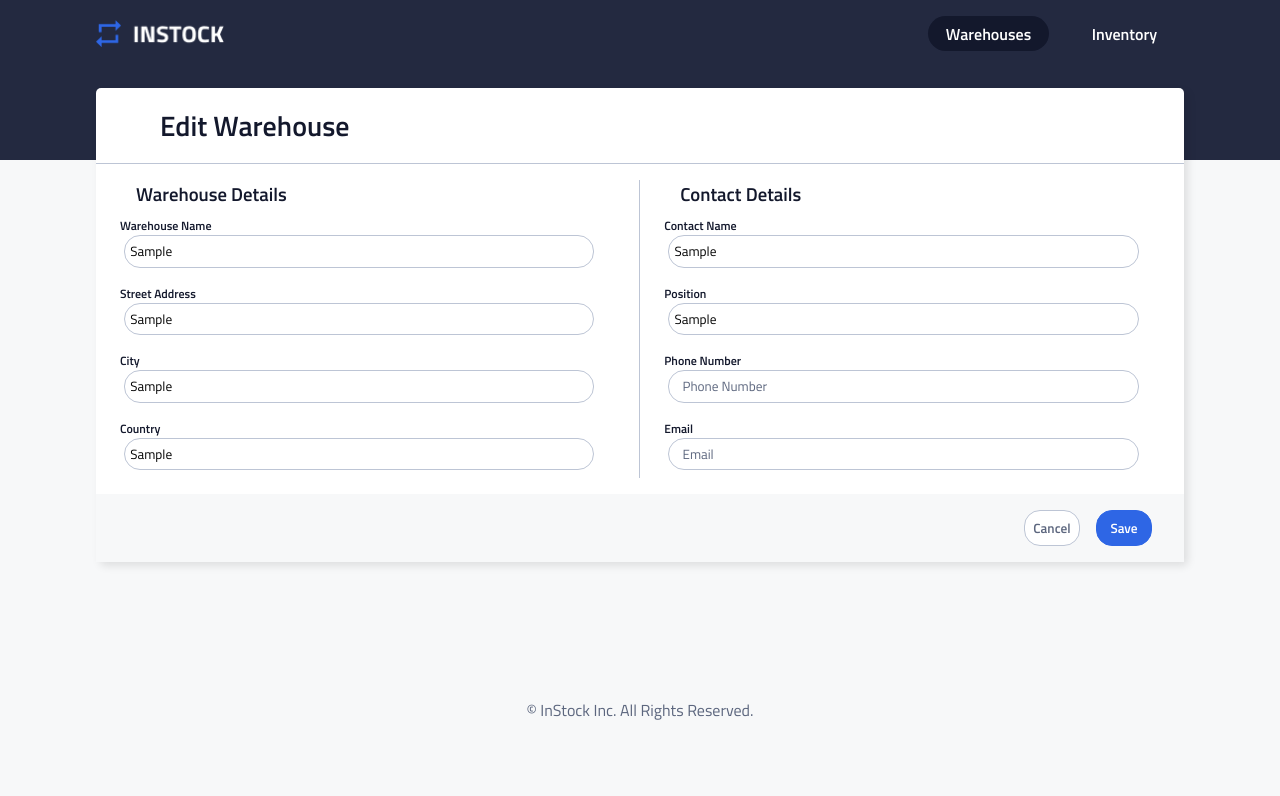
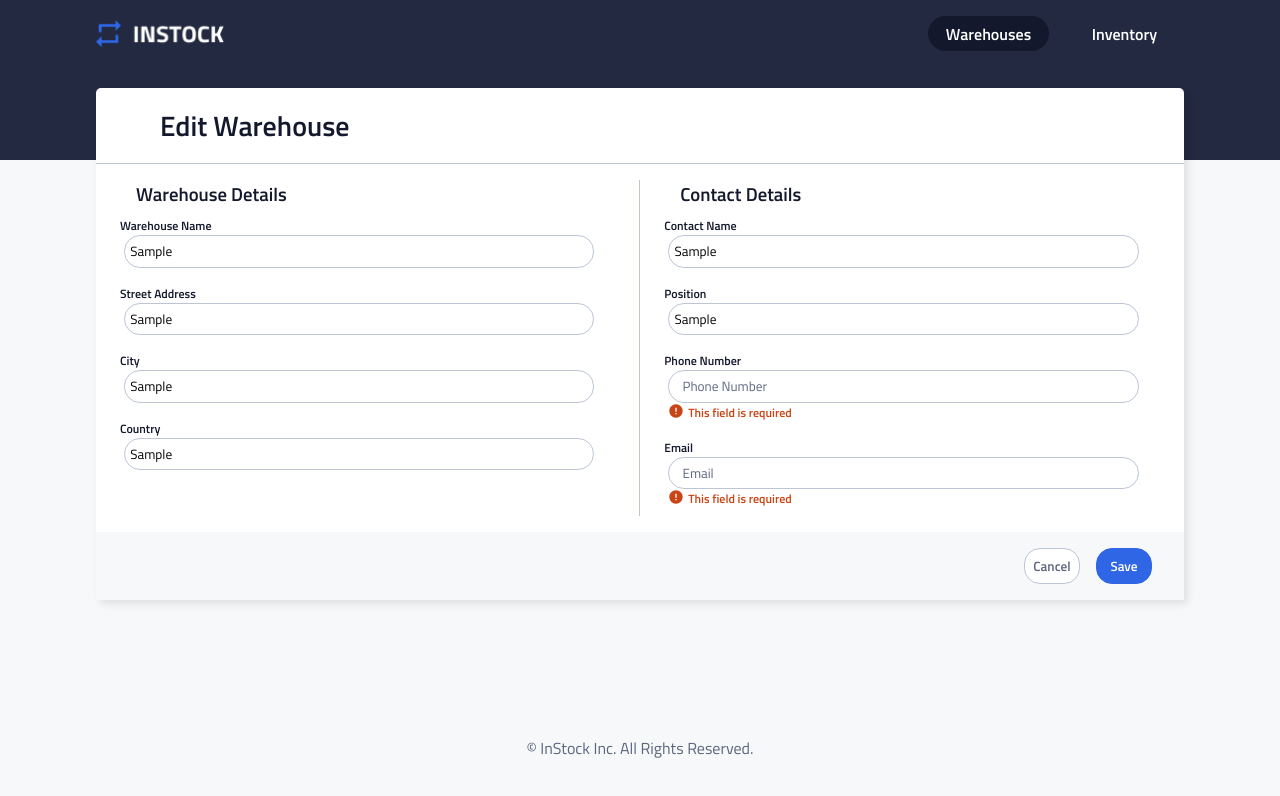
Before and after one commit to MartinAfanador/instock-front-end, a React (Create React App) app: page /warehouses/edit-warehouse/1 in a window 1280 px wide. Both pictures are taken after typing "Sample", "Sample", "Sample", "Sample", "Sample", "Sample" into the empty fields and a click on the button "Save". Shown: the top 796 px of the page. Built offline with nearby package versions, Linux system fonts and the light colour scheme; no server answers; some icons are missing.

Commit message:
add input required to form

```diff
--- a/src/components/EditWarehouse/EditWarehouse.js
+++ b/src/components/EditWarehouse/EditWarehouse.js
@@ -3,13 +3,15 @@ import { ReactComponent as BackArrow } from '../../images/arrow_back_black_24dp.
 import { useState, useEffect } from "react";
 import { useParams, useNavigate } from 'react-router-dom';
 import axios from 'axios';
+import { ReactComponent as ErrorIcon } from '../../images/error_black_24dp.svg';
+
 
 function EditWarehouse() {
     const { id } = useParams();
     const nav = useNavigate();
     const backendApiURL = 'http://localhost:8081';
     const navigate = useNavigate();
-
+    const [firstRender, setFirstRender] = useState(true);
     const [warehouseName, setWarehouseName] = useState('');
     const [address, setAddress] = useState('');
     const [city, setCity] = useState('');
@@ -18,7 +20,17 @@ function EditWarehouse() {
     const [position, setPosition] = useState('');
     const [phoneNumber, setPhoneNumber] = useState('');
     const [email, setEmail] = useState('');
+    const errorMessage = "This field is required";
 
+
+    const validatePhoneNumber = (number) => {
+        const validFormat = /^\(?(\d{3})\)?[- ]?(\d{3})[- ]?(\d{4})$/;
+        return validFormat.test(number);
+    }
+    const validateEmail = (email) => {
+        const validFormat = /^[a-zA-Z0-9.!#$%&'*+/=?^_`{|}~-]+@[a-zA-Z0-9-]+(?:\.[a-zA-Z0-9-]+)*$/;
+        return validFormat.test(email);
+    }
     useEffect(() => {
         async function fetchData() {
             try {
@@ -75,8 +87,19 @@ function EditWarehouse() {
     const handleUpload = (e) => {
         e.preventDefault();
 
+setFirstRender(false);
+
         if (!warehouseName || !address || !city || !country || !contact || !phoneNumber || !email || !position) {
-            alert('All fields are required!')
+            // alert('All fields are required!')
+            return;
+        }
+
+        if (!validatePhoneNumber(phoneNumber)) {
+            alert('Please enter a valid phone number');
+            return;
+        }
+        if (!validateEmail(email)) {
+            alert('Please enter a valid email');
             return;
         }
 
@@ -88,7 +111,7 @@ function EditWarehouse() {
             contact_name: contact,
             contact_position: position,
             contact_phone: phoneNumber,
-            contact_email : email
+            contact_email: email
         }
 
         async function edit() {
@@ -133,6 +156,16 @@ function EditWarehouse() {
                                         onChange={changeWarehouseName}
                                         value={warehouseName}
                                     />
+                                    <div
+                                        className={`${firstRender ? "first-render" : "default-render"} ${warehouseName ? "default" : "error-message"
+                                            }`}
+                                    >
+                                        <ErrorIcon
+                                            className="edit-warehouse__error-icon"
+                                            alt="white exclamation point on a red background"
+                                        />
+                                        <span>{`${errorMessage}`}</span>
+                                    </div>
                                 </label>
                                 <label className="edit-warehouse__labels" for="streetAddress">
                                     Street Address
@@ -145,6 +178,16 @@ function EditWarehouse() {
                                         onChange={changeAddress}
                                         value={address}
                                     />
+                                    <div
+                                        className={`${firstRender ? "first-render" : "default-render"} ${address ? "default" : "error-message"
+                                            }`}
+                                    >
+                                        <ErrorIcon
+                                            className="edit-warehouse__error-icon"
+                                            alt="white exclamation point on a red background"
+                                        />
+                                        <span>{`${errorMessage}`}</span>
+                                    </div>
                                 </label>
                                 <label className="edit-warehouse__labels" for="city">
                                     City
@@ -157,6 +200,16 @@ function EditWarehouse() {
                                         onChange={changeCity}
                                         value={city}
                                     />
+                                    <div
+                                        className={`${firstRender ? "first-render" : "default-render"} ${city ? "default" : "error-message"
+                                            }`}
+                                    >
+                                        <ErrorIcon
+                                            className="edit-warehouse__error-icon"
+                                            alt="white exclamation point on a red background"
+                                        />
+                                        <span>{`${errorMessage}`}</span>
+                                    </div>
                                 </label>
                                 <label className="edit-warehouse__labels" for="country">
                                     Country
@@ -169,6 +222,16 @@ function EditWarehouse() {
                                         onChange={changeCountry}
                                         value={country}
                                     />
+                                    <div
+                                        className={`${firstRender ? "first-render" : "default-render"} ${country ? "default" : "error-message"
+                                            }`}
+                                    >
+                                        <ErrorIcon
+                                            className="edit-warehouse__error-icon"
+                                            alt="white exclamation point on a red background"
+                                        />
+                                        <span>{`${errorMessage}`}</span>
+                                    </div>
                                 </label>
                             </div>
                             <div className="edit-warehouse__form-two">
@@ -184,6 +247,16 @@ function EditWarehouse() {
                                         onChange={changeContact}
                                         value={contact}
                                     />
+                                    <div
+                                        className={`${firstRender ? "first-render" : "default-render"} ${contact ? "default" : "error-message"
+                                            }`}
+                                    >
+                                        <ErrorIcon
+                                            className="edit-warehouse__error-icon"
+                                            alt="white exclamation point on a red background"
+                                        />
+                                        <span>{`${errorMessage}`}</span>
+                                    </div>
                                 </label>
                                 <label className="edit-warehouse__labels" for="position">
                                     Position
@@ -196,6 +269,16 @@ function EditWarehouse() {
                                         onChange={changePosition}
                                         value={position}
                                     />
+                                    <div
+                                        className={`${firstRender ? "first-render" : "default-render"} ${position ? "default" : "error-message"
+                                            }`}
+                                    >
+                                        <ErrorIcon
+                                            className="edit-warehouse__error-icon"
+                                            alt="white exclamation point on a red background"
+                                        />
+                                        <span>{`${errorMessage}`}</span>
+                                    </div>
                                 </label>
                                 <label className="edit-warehouse__labels" for="phoneNumber">
                                     Phone Number
@@ -208,6 +291,16 @@ function EditWarehouse() {
                                         onChange={changeNumber}
                                         value={phoneNumber}
                                     />
+                                    <div
+                                        className={`${firstRender ? "first-render" : "default-render"} ${phoneNumber ? "default" : "error-message"
+                                            }`}
+                                    >
+                                        <ErrorIcon
+                                            className="edit-warehouse__error-icon"
+                                            alt="white exclamation point on a red background"
+                                        />
+                                        <span>{`${errorMessage}`}</span>
+                                    </div>
                                 </label>
                                 <label className="edit-warehouse__labels" for="email">
                                     Email
@@ -220,6 +313,16 @@ function EditWarehouse() {
                                         onChange={changeEmail}
                                         value={email}
                                     />
+                                    <div
+                                        className={`${firstRender ? "first-render" : "default-render"} ${email ? "default" : "error-message"
+                                            }`}
+                                    >
+                                        <ErrorIcon
+                                            className="edit-warehouse__error-icon"
+                                            alt="white exclamation point on a red background"
+                                        />
+                                        <span>{`${errorMessage}`}</span>
+                                    </div>
                                 </label>
                             </div>
                         </section>
--- a/src/components/EditWarehouse/EditWarehouse.scss
+++ b/src/components/EditWarehouse/EditWarehouse.scss
@@ -125,6 +125,11 @@
             padding-bottom: 1rem;
         }
     }
+    &__error-icon {
+        height: 2.5vh;
+        max-height: 1rem;
+        fill: $red;
+    }
 }
 
 .edit-btn {
@@ -204,3 +209,14 @@
 main {
     background-color: $grey;
 }
+
+.error-message.first-render {
+display: none;
+}
+.error-message.default-render {
+display: flex;
+color:$red;
+}
+.default {
+display: none;
+}
```
